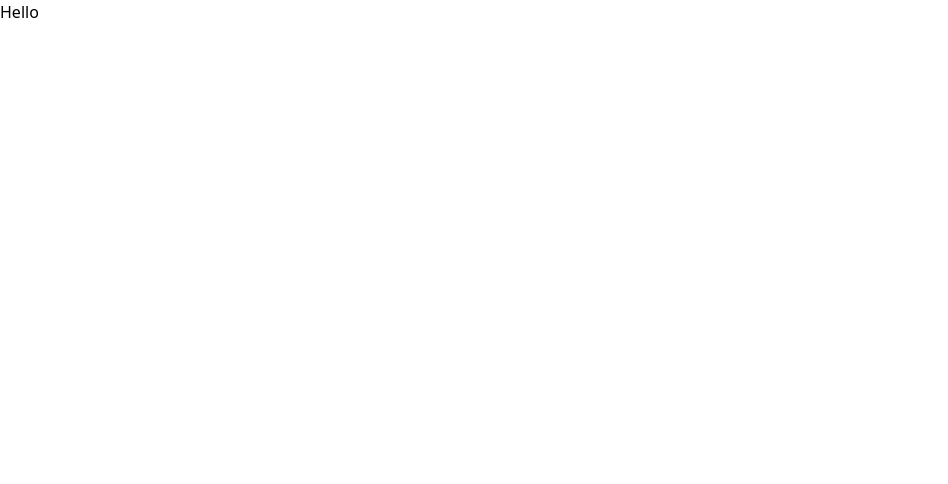
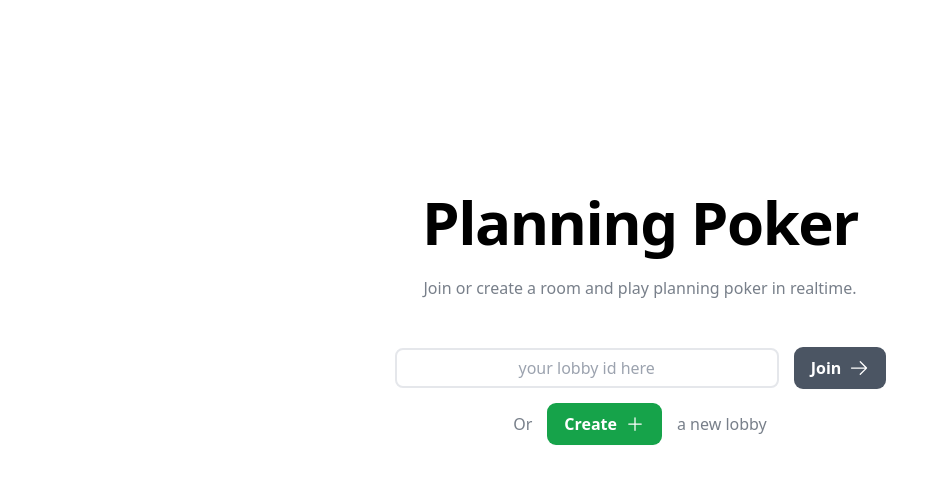
Before and after one commit to frederikhs/planning-poker, a React (Create React App) app in the folder web/: page / in a window 1280 px wide. Shown: the top 484 px of the page, without its empty margins (0-948 px from the left). Built offline with nearby package versions, Linux system fonts and the light colour scheme.

Commit message:
main: add homepage with create new lobby btn

```diff
--- a/web/src/Components/ValuePicker.tsx
+++ b/web/src/Components/ValuePicker.tsx
@@ -10,12 +10,6 @@ export default function ValuePicker(props: { pickFn: (v: number) => void, values
                                    className={`value-button ${value === props.pickedValue ? 'value-button-green' : 'value-button-gray'}`}>{value}</button>
                 })}
             </div>
-
-            {/*<div className="grid sm:flex sm:justify-center grid-rows-1 grid-flow-col gap-4 mt-4">*/}
-            {/*    <button onClick={() => props.pickFn(-1)} className={"value-button value-button-orange"}>*/}
-            {/*        <XMarkIcon className={"w-5"}/>*/}
-            {/*    </button>*/}
-            {/*</div>*/}
         </div>
     )
 }
--- /dev/null
+++ b/web/src/Pages/Home.tsx
@@ -0,0 +1,86 @@
+import React, {KeyboardEvent, useMemo, useState} from 'react';
+import {useNavigate} from "react-router-dom";
+import {ArrowRightIcon, PlusIcon} from "@heroicons/react/24/solid";
+
+const api_host = process.env.REACT_APP_API_HOST
+
+export default function Home() {
+    const navigate = useNavigate();
+    const [roomQuery, setRoomQuery] = useState<string>("");
+
+    const validRoom = useMemo(() => {
+        return roomQuery.length === 36
+    }, [roomQuery])
+
+    const createLobby = () => {
+        fetch(api_host + "/lobby/create", {
+            credentials: "include",
+        }).then((res) => {
+            if (res.status === 201) {
+                res.json().then((json) => {
+                    navigate("/lobby/" + json.lobby_id)
+                })
+            } else {
+                throw res
+            }
+        })
+    }
+
+    const goToRoom = () => {
+        navigate("/lobby/" + roomQuery)
+    }
+
+    const handleKeyDown = (event: KeyboardEvent) => {
+        if (event.key === 'Enter' && validRoom) {
+            goToRoom()
+        }
+    }
+
+    return <div className="isolate bg-white">
+        <main>
+            <div className="relative px-6 lg:px-8">
+                <div className="mx-auto max-w-3xl pt-20 pb-32 sm:pt-48 sm:pb-40">
+                    <div>
+                        <div>
+                            <h1 className="text-4xl font-bold tracking-tight sm:text-center sm:text-6xl">Planning
+                                Poker</h1>
+                            <p className="mt-6 muted-text text-center">
+                                Join or create a room and play planning poker in realtime.
+                            </p>
+                            <div className="mt-12 sm:flex block gap-x-4 sm:justify-center flex-wrap">
+                                <input
+                                    className="appearance-none border-2 sm:w-96 w-full h-16 sm:h-auto text-center focus:border-green-500 rounded-lg focus:ring-0 focus:ring-offset-0"
+                                    type="text"
+                                    autoCapitalize={"off"}
+                                    autoComplete={"off"}
+                                    value={roomQuery}
+                                    onChange={(e) => setRoomQuery(e.target.value)}
+                                    onKeyDown={handleKeyDown}
+                                    placeholder={"your lobby id here"}
+                                />
+                                <button
+                                    onClick={() => goToRoom()}
+                                    disabled={!validRoom}
+                                    className="sm:w-auto w-full mt-4 h-16 sm:h-auto sm:mt-0 flex items-center justify-center rounded-lg bg-gray-600 disabled:cursor-not-allowed px-4 py-1.5 text-base font-semibold leading-7 text-white shadow-sm ring-1 ring-gray-600 hover:bg-gray-700 hover:ring-gray-700">
+                                    <span>Join</span>
+                                    <ArrowRightIcon className="ml-2 h-5 w-5"/>
+                                </button>
+                            </div>
+                            <div className="mt-4 sm:flex block gap-x-4 sm:justify-center flex-wrap items-center">
+                                <span className="sm:hidden muted-text">Or create a new lobby</span>
+                                <span className="hidden sm:block muted-text">Or</span>
+                                <button
+                                    onClick={() => createLobby()}
+                                    className="sm:w-auto w-full mt-4 h-16 sm:h-auto sm:mt-0 flex items-center justify-center rounded-lg bg-green-600 px-4 py-1.5 text-base font-semibold leading-7 text-white shadow-sm ring-1 ring-green-600 hover:bg-green-700 hover:ring-green-700">
+                                    <span>Create</span>
+                                    <PlusIcon className="ml-2 h-5 w-5"/>
+                                </button>
+                                <span className="hidden sm:block muted-text">a new lobby</span>
+                            </div>
+                        </div>
+                    </div>
+                </div>
+            </div>
+        </main>
+    </div>
+}
--- a/web/src/Pages/Lobby.tsx
+++ b/web/src/Pages/Lobby.tsx
@@ -14,15 +14,11 @@ const fibNumbers = [0, 1, 3, 5, 8, 13, 21]
 
 export default function Lobby() {
     let {lobby_id} = useParams()
-
     const [registered, setRegistered] = useState<boolean>(false)
     const [ws, setWs] = useState<WebSocket | null>(null)
-
     const [thisClient, setThisClient] = useState<Client | null>(null)
     const [clients, setClients] = useState<Client[]>([])
-
     const [valuesVisible, setValuesVisible] = useState<boolean>(false)
-    const [pickedValue, setPickedValue] = useState<number | null>(null)
 
     useEffect(() => {
         fetch(api_host + "/register", {
@@ -179,7 +175,7 @@ export default function Lobby() {
     }
 
     if (thisClient == null) {
-        return <p>{api_host}</p>
+        return <p className={"text-red-500"}>Seems like the api is not working :(</p>
     }
 
     return (
--- a/web/src/index.tsx
+++ b/web/src/index.tsx
@@ -4,11 +4,12 @@ import './index.css';
 import reportWebVitals from './reportWebVitals';
 import {createBrowserRouter, Link, RouterProvider,} from "react-router-dom";
 import Lobby from "./Pages/Lobby";
+import Home from "./Pages/Home";
 
 const router = createBrowserRouter([
     {
         path: "/",
-        element: <h1>Hello</h1>,
+        element: <Home/>,
     },
     {
         path: "lobby/:lobby_id",
@@ -16,8 +17,7 @@ const router = createBrowserRouter([
     },
     {
         path: "*",
-        element: <p className={"muted-text"}>Hmm. This does not exist. Visit <Link className={"text-blue-600 dark:text-blue-500 hover:underline"} to={"/"}>the
-            homepage</Link></p>
+        element: <p>404 <Link className={"text-blue-600 dark:text-blue-500 hover:underline"} to={"/"}><br/>Go home</Link></p>
     }
 ]);
 
```
Also changed, not shown: 1 other file (tests, documents, lock files or other folders).
